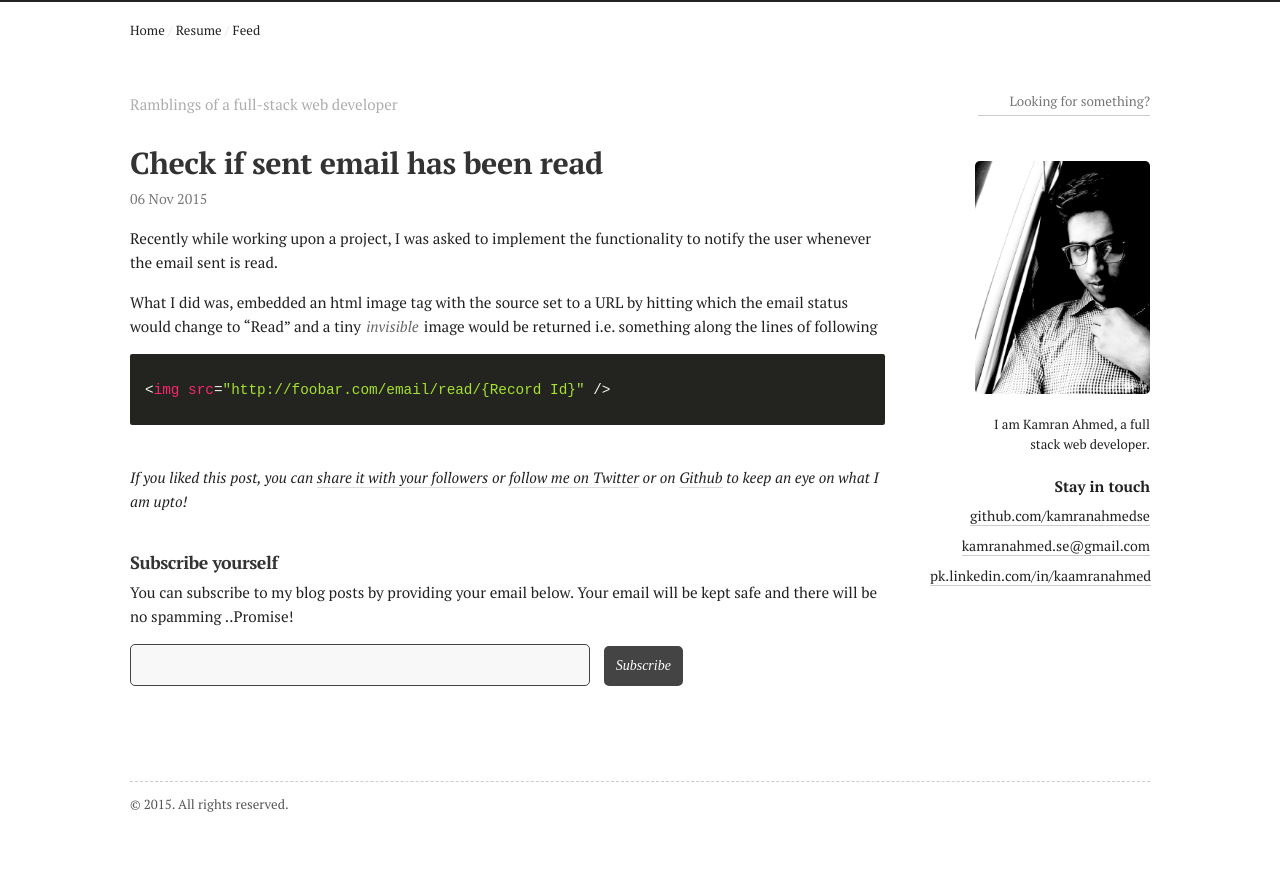
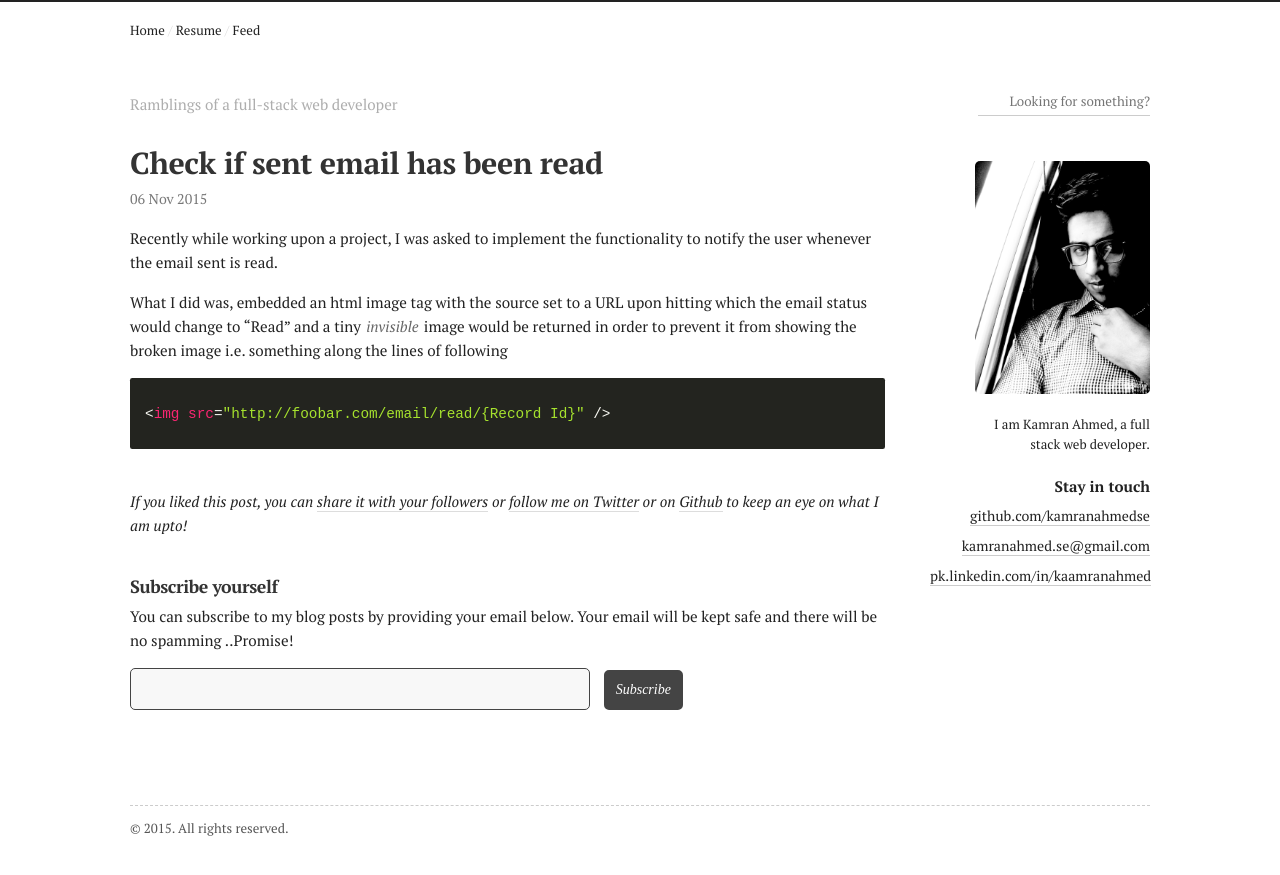
Before and after one commit to kamranahmedse/kamranahmedse.github.io, a Jekyll site: the page built from blog/_posts/2015-11-06-check-if-sent-email-has-been-read.md, in a window 1280 px wide. Shown: the top 875 px of the page. Built offline with Jekyll 4.4.1, drawn with Linux system fonts in a browser that asks for light colours; comment, search, counter and statistics services are not loaded.

Commit message:
Fixed typo in blog post

```diff
--- a/blog/_posts/2015-11-06-check-if-sent-email-has-been-read.md
+++ b/blog/_posts/2015-11-06-check-if-sent-email-has-been-read.md
@@ -5,7 +5,7 @@ comments: true
 ---
 Recently while working upon a project, I was asked to implement the functionality to notify the user whenever the email sent is read.
 
-What I did was, embedded an html image tag with the source set to a URL by hitting which the email status would change to "Read" and a tiny *invisible* image would be returned i.e. something along the lines of following
+What I did was, embedded an html image tag with the source set to a URL upon hitting which the email status would change to "Read" and a tiny *invisible* image would be returned in order to prevent it from showing the broken image i.e. something along the lines of following
 
 <pre><code class="html">
 &lt;img src="http://foobar.com/email/read/{Record Id}" /&gt;
```
